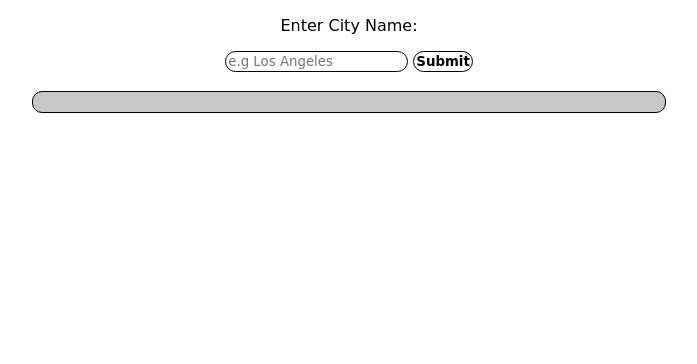
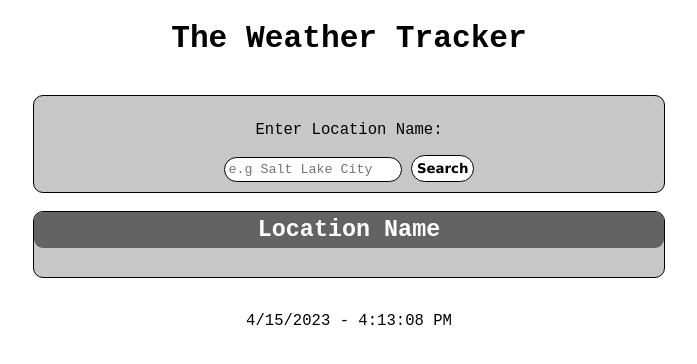
Before and after one commit to Chrisdes-99/WeatherApp, a plain HTML site: page index.html in a window 1280 px wide. Shown: the whole page, without its empty margins (291-988 px from the left). Drawn offline with Linux system fonts and the light colour scheme; a web font is replaced by a local one.

Commit message:
completed... I think

```diff
--- a/index.css
+++ b/index.css
@@ -1,39 +1,63 @@
 @import url('https://fonts.googleapis.com/css2?family=Alkatra:wght@400;500;600;700&display=swap');
 
 body{
+    /*background-image: url(weather.jpg);
     font-family: 'Alkatra', cursive;
+    background-repeat: no-repeat;
+    background-size: 100%;*/
+    font-size: larger;
+    font-family:monospace;
+}
+
+.currentTime{
+    text-align:center;
+}
+
+.body-grid{
+    display: grid;
+    grid-template-columns: repeat(1,.5fr);
+    justify-content: center;
+    align-items: center;
 }
 
 .locationWrapper{
     text-align: center;
+    background-color:  rgb(199, 199, 199);
+    padding: 10px;
+    border-radius: 10px;
+    border: 1px solid black;
 }
 
 #locationForm > #locationInput{
     border-radius: 50px;
-    padding: 2px;
+    padding: 4px;
     border: 1px solid black;
 }
 
+input[type="text"]{
+    font-family:'Courier New', Courier, monospace;
+}
+
 #locationInput::placeholder { /* Chrome, Firefox, Opera, Safari 10.1+ */
-    font-family: 'Alkatra', cursive;
+    font-family: monospace;
     opacity: 1; /* Firefox */
   }
 
 #locationInput::-ms-input-placeholder { /* Internet Explorer 10-11 */
-    font-family: 'Alkatra', cursive;
+    font-family: monospace;
   }
 
 #locationInput::-ms-input-placeholder { /* Microsoft Edge */
-    font-family: 'Alkatra', cursive;
+    font-family:monospace;
   }
 
 #locationForm > #formSubmit{
     border-radius: 50px;
-    padding:2px;
+    padding:5px;
     border: 1px solid black;
     background-color: white;
     font-weight: bold;
-    font-family: 'Alkatra', cursive;
+    font-family:Verdana, Geneva, Tahoma, sans-serif;
 }
 
 #formSubmit:hover{
@@ -42,21 +66,19 @@ body{
 }
 
 .weatherInformation{
-    display: block;
-    margin-right: auto;
-    margin-left: auto;
     text-align: center;
-    width: 50%;
     background-color: rgb(199, 199, 199);
     padding: 10px 0px 10px 0px;
     border-radius: 10px;
     border: 1px solid black;
+    font-family: monospace;
 }
 
 .weatherInformation > h2{
     text-align: center;
     background-color: rgb(100, 99, 99);
     margin-top: -10px;
+    padding: 5px 0px 5px 0px;
     border-radius: 9px;
     color: white;
 }
--- a/index.html
+++ b/index.html
@@ -8,15 +8,33 @@
     <title>Weather App</title>
   </head>
   <body>
-    <div class="locationWrapper">
-      <form id="locationForm">
-        <p>Enter City Name:</p>
-        <input type="text" id="locationInput" placeholder="e.g Los Angeles" />
-        <input type="submit" id="formSubmit" />
-      </form>
+    <h1 style="text-align: center; font-family: monospace">
+      The Weather Tracker
+    </h1>
+
+    <br />
+
+    <div class="body-grid">
+      <div class="locationWrapper">
+        <form id="locationForm">
+          <p>Enter Location Name:</p>
+          <input
+            type="text"
+            id="locationInput"
+            placeholder="e.g Salt Lake City"
+          />
+          <input type="submit" id="formSubmit" value="Search" />
+        </form>
+      </div>
       <br />
-      <div class="weatherInformation"></div>
+      <div class="weatherInformation">
+        <h2 id="weatherHeader">Location Name</h2>
+      </div>
     </div>
+
+    <br />
+
+    <p class="currentTime" style="font-family: monospace"></p>
     <script src="index.js"></script>
   </body>
 </html>
--- a/index.js
+++ b/index.js
@@ -2,8 +2,8 @@ const locationButton = document.getElementById("formSubmit");
 
 locationButton.addEventListener('click', e =>{
     const weatherField = document.querySelector('.weatherInformation');
+    //const locationName = document.getElementById("locationInput").value;
     e.preventDefault();
-    locationButton.value = '';
     weatherField.innerHTML = '';
     getWeather();
     console.log("Button Clicked");
@@ -19,18 +19,23 @@ async function getWeather(){
 
 function displayWeatherInfo(data){
     const weatherField = document.querySelector('.weatherInformation');
+    //const weatherHeader = document.querySelector('#weatherHeader');
     const header = document.createElement('h2');
     const tempF = document.createElement('p');
     const humidity = document.createElement('p');
     const winds = document.createElement('p');
     const skys = document.createElement('p');
+    const skyImage = document.createElement('img');
+    skyImage.src = data.current.condition.icon;
+
     header.innerText = data.location.name+", "+data.location.region;
     skys.innerText = data.current.condition.text;
-    tempF.innerText = "Current: "+data.current.temp_f+ " \u00B0F" +" / "+data.current.temp_c+ " \u00B0C";
+    tempF.innerText = "Temperature: "+data.current.temp_f+ " \u00B0F" +" / "+data.current.temp_c+ " \u00B0C";
     humidity.innerText = "Humidity: " + data.current.humidity+"%";
     winds.innerText = "Wind: " + data.current.wind_mph+" mph" + " / " + data.current.wind_kph+" kph";
 
     weatherField.appendChild(header);
+    weatherField.appendChild(skyImage);
     weatherField.appendChild(skys);
     weatherField.appendChild(tempF);
     weatherField.appendChild(humidity);
@@ -42,3 +47,25 @@ function fieldEmpty(div){
 
     }
 }
+
+function showTime(){
+
+    const timeDiv = document.querySelector(".currentTime");
+
+    const date = new Date();
+
+    let day = date.getDate();
+    let month = date.getMonth() + 1;
+    let year = date.getFullYear();
+
+    var dateString = new Date().toLocaleString("en-US", {timeZone:'America/Los_Angeles'});
+    var time = dateString.replace(", ", " - ");
+
+    let currentDate = `${month}-${day}-${year}`;
+
+    timeDiv.innerText = time;
+}
+
+setInterval(showTime,1000);
+
+showTime();
```
Also changed, not shown: weather.jpg (added), weather.webp (added).
